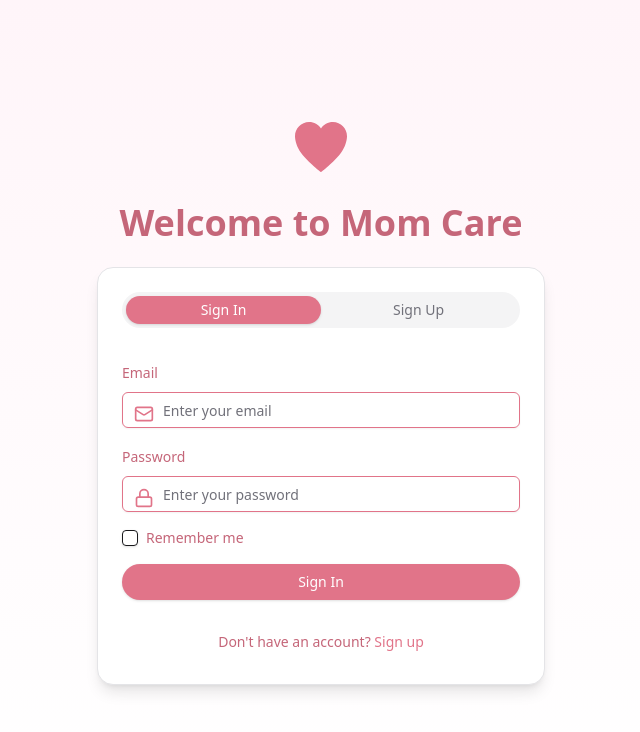
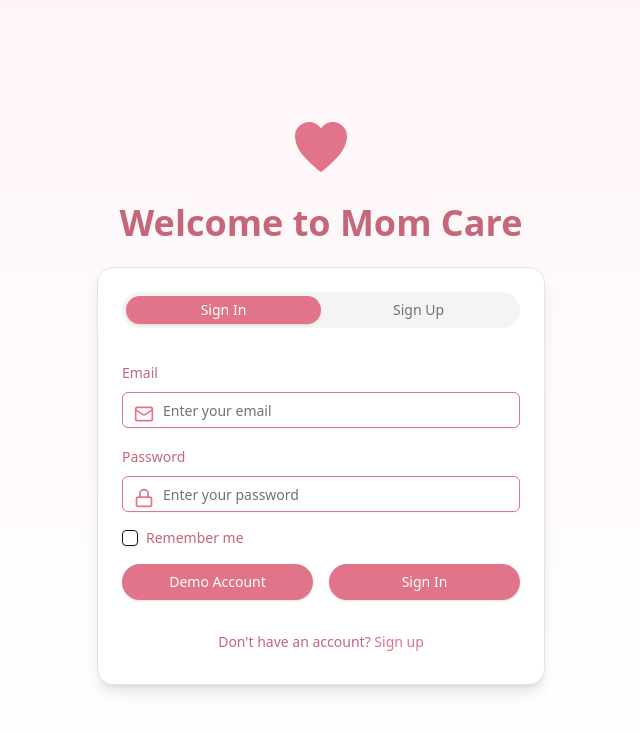
Before and after one commit to jayan110105/MomCare, a Next.js app: page /auth in a window 1280 px wide. Shown: the top 732 px of the page, without its empty margins (319-959 px from the left). Built offline with nearby package versions, Linux system fonts and the light colour scheme.

Commit message:
Demo Account Added

```diff
--- a/app/auth/page.tsx
+++ b/app/auth/page.tsx
@@ -111,7 +111,7 @@ export default function AuthPage() {
             </CardHeader>
             <CardContent>
               <TabsContent value="signin">
-                <form onSubmit={handleSignin}>
+                <form id="signin-form" onSubmit={handleSignin}>
                   <div className="space-y-4">
                     <div className="space-y-2">
                       <Label htmlFor="email" className="text-[#c56679]">Email</Label>
@@ -147,9 +147,26 @@ export default function AuthPage() {
                       <Checkbox id="remember" />
                       <label htmlFor="remember" className="text-sm text-[#c56679]">Remember me</label>
                     </div>
-                    <Button type="submit" className="w-full bg-[#e17489] hover:bg-[#c56679] text-white rounded-full" disabled={loading}>
-                      {loading ? 'Signing In...' : 'Sign In'}
-                    </Button>
+                    <div className='flex justify-between gap-4'>
+                        <Button
+                        type="button"
+                        className="w-full bg-[#e17489] hover:bg-[#c56679] text-white rounded-full"
+                        onClick={() => {
+                          setEmail('demo@example.com');
+                          setPassword('demo1234');
+                          setTimeout(() => {
+                          const form = document.getElementById('signin-form') as HTMLFormElement;
+                          if (form) form.requestSubmit();
+                          }, 100);
+                        }}
+                        disabled={loading}
+                        >
+                        Demo Account
+                        </Button>
+                      <Button type="submit" className="w-full bg-[#e17489] hover:bg-[#c56679] text-white rounded-full" disabled={loading}>
+                        {loading ? 'Signing In...' : 'Sign In'}
+                      </Button>
+                    </div>
                   </div>
                 </form>
               </TabsContent>
--- a/app/components/HeroPage.tsx
+++ b/app/components/HeroPage.tsx
@@ -25,15 +25,6 @@ const staggeredFadeIn = {
       delay: i * 0.1,
     },
   }),
-}
-
-const heartbeat = {
-  scale: [1, 1.1, 1],
-  transition: {
-    duration: 0.8,
-    repeat: Infinity,
-    repeatType: 'reverse' as const
-  }
 }
 
 export default function HeroPage() {
@@ -71,18 +62,6 @@ export default function HeroPage() {
                     </motion.div>
                   </Link>
                 </Button>
-              </motion.div>
-              <motion.div
-                className="mt-8 px-2 flex items-center justify-center md:justify-start text-[#c56679]"
-                initial="hidden"
-                animate="visible"
-                variants={fadeIn}
-                transition={{ delay: 0.3 }}
-              >
-                <motion.div animate={heartbeat}>
-                  <IoIosHeart className="w-8 h-8 mr-3" />
-                </motion.div>
-                <span className="text-lg font-semibold">Trusted by 95% of moms</span>
               </motion.div>
             </motion.div>
             <motion.div
```
